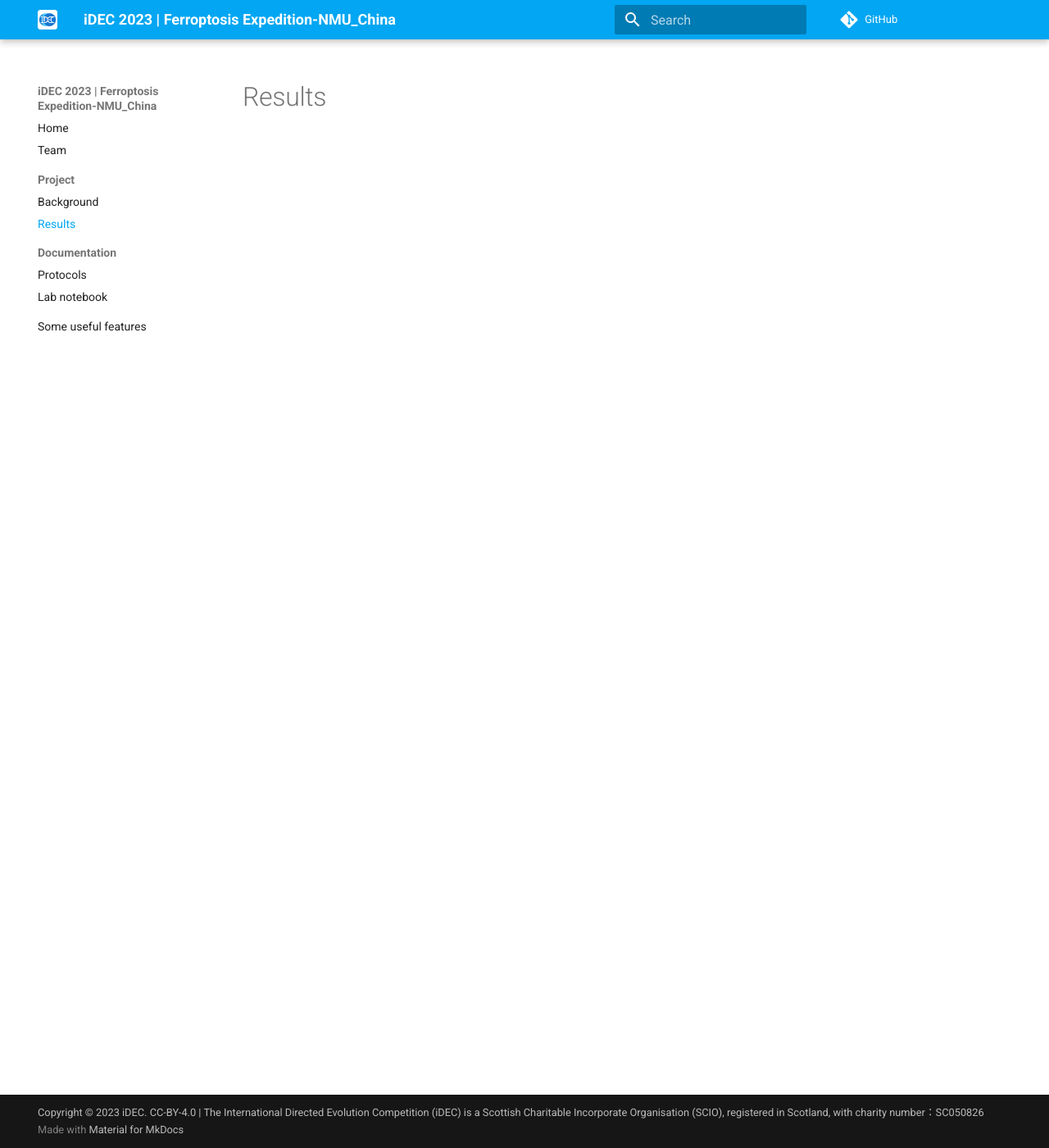
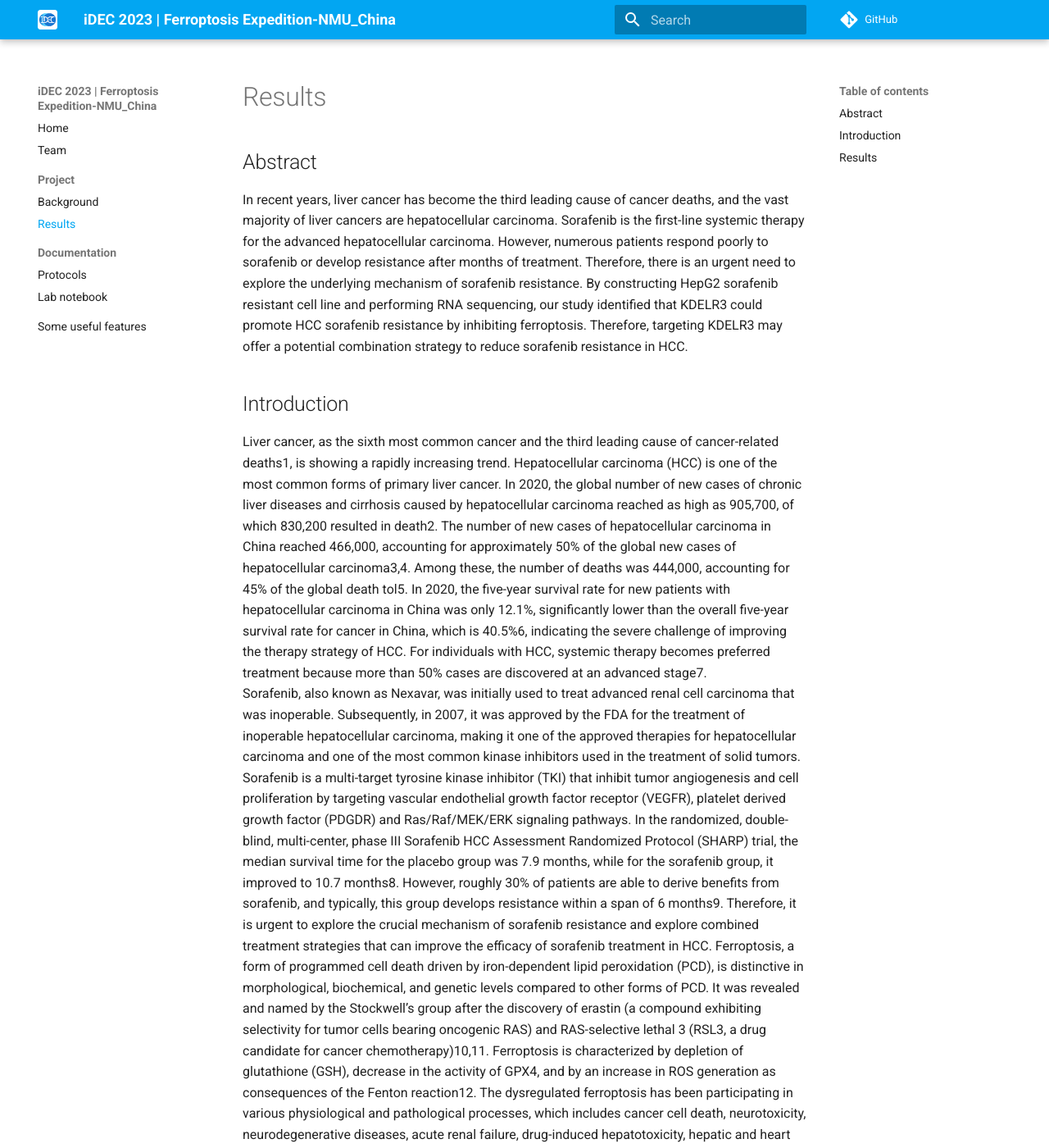
Before and after one commit to idec-teams/2023_Ferroptosis_Expedition-NMU_China, an MkDocs documentation site: the page built from docs/project/results.md, in a window 1280 px wide and 1400 px high. Shown: the whole window at 82% size. Built offline with MkDocs 1.6.1 and Material for MkDocs 9.7.7, drawn with Linux system fonts in a browser that asks for light colours; comment, search, counter and statistics services are not loaded; some of the changed text lies outside the part shown.

Commit message:
Update results.md

```diff
--- a/docs/project/results.md
+++ b/docs/project/results.md
@@ -1 +1,13 @@
-# Results
+
+## Abstract
+In recent years, liver cancer has become the third leading cause of cancer deaths, and the vast majority of liver cancers are hepatocellular carcinoma. Sorafenib is the first-line systemic therapy for the advanced hepatocellular carcinoma. However, numerous patients respond poorly to sorafenib or develop resistance after months of treatment. Therefore, there is an urgent need to explore the underlying mechanism of sorafenib resistance. By constructing HepG2 sorafenib resistant cell line and performing RNA sequencing, our study identified that KDELR3 could promote HCC sorafenib resistance by inhibiting ferroptosis. Therefore, targeting KDELR3 may offer a potential combination strategy to reduce sorafenib resistance in HCC.
+
+## Introduction
+Liver cancer, as the sixth most common cancer and the third leading cause of cancer-related deaths1, is showing a rapidly increasing trend. Hepatocellular carcinoma (HCC) is one of the most common forms of primary liver cancer. In 2020, the global number of new cases of chronic liver diseases and cirrhosis caused by hepatocellular carcinoma reached as high as 905,700, of which 830,200 resulted in death2. The number of new cases of hepatocellular carcinoma in China reached 466,000, accounting for approximately 50% of the global new cases of hepatocellular carcinoma3,4. Among these, the number of deaths was 444,000, accounting for 45% of the global death tol5. In 2020, the five-year survival rate for new patients with hepatocellular carcinoma in China was only 12.1%, significantly lower than the overall five-year survival rate for cancer in China, which is 40.5%6, indicating the severe challenge of improving the therapy strategy of HCC. For individuals with HCC, systemic therapy becomes preferred treatment because more than 50% cases are discovered at an advanced stage7.
+Sorafenib, also known as Nexavar, was initially used to treat advanced renal cell carcinoma that was inoperable. Subsequently, in 2007, it was approved by the FDA for the treatment of inoperable hepatocellular carcinoma, making it one of the approved therapies for hepatocellular carcinoma and one of the most common kinase inhibitors used in the treatment of solid tumors. Sorafenib is a multi-target tyrosine kinase inhibitor (TKI) that inhibit tumor angiogenesis and cell proliferation by targeting vascular endothelial growth factor receptor (VEGFR), platelet derived growth factor (PDGDR) and Ras/Raf/MEK/ERK signaling pathways. In the randomized, double-blind, multi-center, phase III Sorafenib HCC Assessment Randomized Protocol (SHARP) trial, the median survival time for the placebo group was 7.9 months, while for the sorafenib group, it improved to 10.7 months8. However, roughly 30% of patients are able to derive benefits from sorafenib, and typically, this group develops resistance within a span of 6 months9. Therefore, it is urgent to explore the crucial mechanism of sorafenib resistance and explore combined treatment strategies that can improve the efficacy of sorafenib treatment in HCC.
+Ferroptosis, a form of programmed cell death driven by iron-dependent lipid peroxidation (PCD), is distinctive in morphological, biochemical, and genetic levels compared to other forms of PCD. It was revealed and named by the Stockwell’s group after the discovery of erastin (a compound exhibiting selectivity for tumor cells bearing oncogenic RAS) and RAS-selective lethal 3 (RSL3, a drug candidate for cancer chemotherapy)10,11. Ferroptosis is characterized by depletion of glutathione (GSH), decrease in the activity of GPX4, and by an increase in ROS generation as consequences of the Fenton reaction12. The dysregulated ferroptosis has been participating in various physiological and pathological processes, which includes cancer cell death, neurotoxicity, neurodegenerative diseases, acute renal failure, drug-induced hepatotoxicity, hepatic and heart ischemia/reperfusion injury, and T-cell immunity13. In addition, sorafenib has demonstrated its ability to enhance ferroptosis primarily by inhibiting system xc- and increasing the intracellular iron levels14,15. Thus it is of significant to study the relationship between sorafenib-resistant and ferroptosis in order to optimize effectiveness of sorafenib.
+In our study, we identified KDELR3 as the critical molecule in HCC sorafenib resistance. Mechanistically, KDELR3 expression increased after sorafenib treatment and inhibit lipid peroxidation and ferroptosis induced by sorafenib, thereby promoting HCC resistance. Our research may provide new targets and strategies for HCC systemic therapy.
+
+## Results
+** Establishing Sorafenib-resistant Hepatocellular Carcinoma Cell Line **
+In order to identify critical modules associated with sorafenib resistance in hepatocellular carcinoma, a sorafenib-resistant HepG2 cell line was first established. The initial dosage for the cells culture was 2.5μM. About Every two weeks, once the cells have acquired the ability to adapt and proliferated normally, the concentration was increased by 0.5μM. Eventually, when the concentration reached 7μM, the hepatocellular carcinoma cells achieved maximum resistance (Figure 1A). CCK-8 assay was used to assessed, and calculated the half-maximal inhibitory concentration (IC50) of the resistant cells and the wild-type (WT) cells, and result showed that the IC50 of the HepG2 SR cells was significantly higher than that of the control cells, indicating the successful construction of the sorafenib-resistant cell line (Figure 1B).
```
